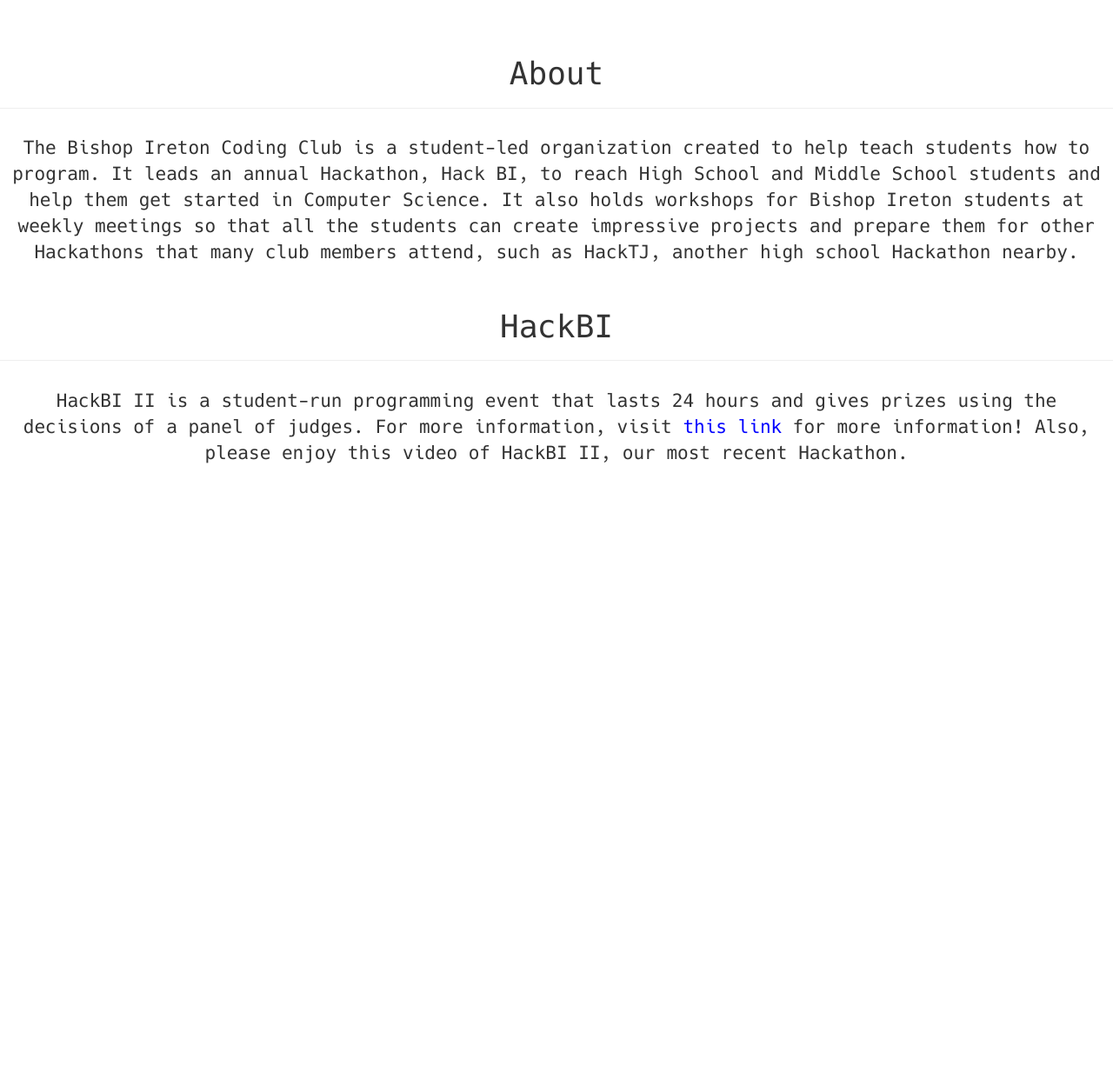
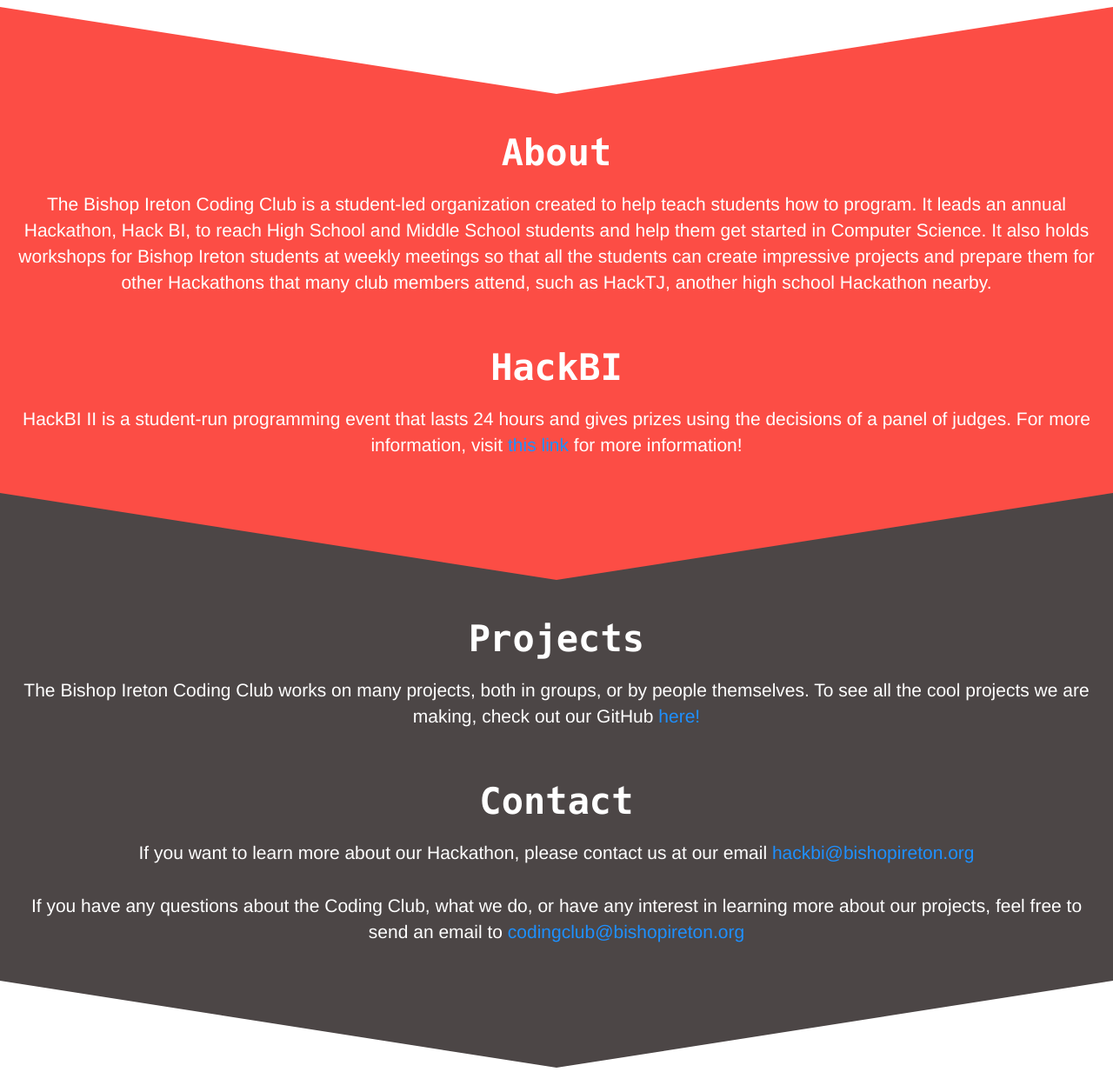
Before and after one commit to wmueller49/Coding-Club-Website, a plain HTML site: page index.html in a window 1280 px wide. Shown: the part 683-1916 px from the top of the page at 87% size. Before the commit the page ends 1239 px from the top, so only its background shows below. Drawn offline with nearby package versions, Linux system fonts and the light colour scheme.

Commit message:
Add files via upload

```diff
--- a/index.html
+++ b/index.html
@@ -24,28 +24,64 @@
 <!-- Use any element to open the sidenav -->
 <span onclick="openNav()" style='font-size: 2em; padding: .5em'; text-align: right>&#9776;</span>
 <div class="jumbotron" style='padding: 2em 2em 2em 2em'>
-  <img src = "img/logo.png"></img>
+  <img src = "img/logo2.png"></img>
+  <!--
   <div class = "text-block">
     <h1 style='text-align: center; font-weight: bold'>Bishop Ireton<h1>
     <h1 style='text-align: center; font-weight: bold'>Coding Club</h1>
   </div>
+-->
 </div>
 
-<div class="page-header" style='text-align: center'>
-  <h1 id = #About>About</h1>
-</div>
-<p>The Bishop Ireton Coding Club is a student-led organization created to help teach students how to
+<section class = "red">
+<svg id="triangleColor1" xmlns="http://www.w3.org/2000/svg" width="100%" height="100" viewBox="0 0 100 100" preserveAspectRatio="none">
+	<path d="M0 0 L50 100 L100 0 Z" />
+</svg>
+
+<div class="div1">
+</br>
+  <h1 style='text-align: center' id = #About>About</h1>
+  <p>The Bishop Ireton Coding Club is a student-led organization created to help teach students how to
   program. It leads an annual Hackathon, Hack BI, to reach High School and Middle School students and
   help them get started in Computer Science. It also holds workshops for Bishop Ireton students at
 weekly meetings so that all the students can create impressive projects and prepare them for other
 Hackathons that many club members attend, such as HackTJ, another high school Hackathon nearby.</p>
+</br>
+  <h1 style='text-align: center' id = #HackBI>HackBI</h1>
+  <p>HackBI II is a student-run programming event that lasts 24 hours and gives prizes using the
+  decisions of a panel of judges. For more information, visit <a href="hackbi.org" style="color:DodgerBlue">this link</a>
+  for more information!</p>
+</div>
+</br>
+</section>
 
-<div class="page-header" style='text-align: center'>
-  <h1 id = #HackBI>HackBI</h1>
+<section class="black">
+<svg id="triangleColor2" xmlns="http://www.w3.org/2000/svg" width="100%" height="100" viewBox="0 0 100 100" preserveAspectRatio="none">
+	<path d="M0 0 L50 100 L100 0 Z" />
+</svg>
+
+<div class="div2">
+</br>
+  <h1 style='text-align: center' id = #Projects>Projects</h1>
+  <p>The Bishop Ireton Coding Club works on many projects, both in groups, or by people
+  themselves. To see all the cool projects we are making, check out our GitHub
+  <a href="" style="color: DodgerBlue">here!</a></p>
+
+</br>
+  <h1 style='text-align: center' id = #Contact>Contact</h1>
+  <p>If you want to learn more about our Hackathon, please contact us at our email <a href = "mailto:hackbi@bishopireton.org" style = 'color: DodgerBlue'>
+  hackbi@bishopireton.org</a></p>
+  <p>If you have any questions about the Coding Club, what we do, or have any interest
+  in learning more about our projects, feel free to send an email to <a href="mailto:codingclub@bishopireton.org" style ='color: DodgerBlue'>
+  codingclub@bishopireton.org</a></p>
 </div>
-<p>HackBI II is a student-run programming event that lasts 24 hours and gives prizes using the
-  decisions of a panel of judges. For more information, visit <a href="hackbi.org" style="color:blue">this link</a>
-  for more information! Also, please enjoy this video of HackBI II, our most recent Hackathon.</p>
+</br>
+</section>
+
+<section class="white">
+<svg id="triangleColor3" xmlns="http://www.w3.org/2000/svg" width="100%" height="100" viewBox="0 0 100 100" preserveAspectRatio="none">
+	<path d="M0 0 L50 100 L100 0 Z" />
+</svg>
 
 </body>
 
--- a/style.css
+++ b/style.css
@@ -8,6 +8,12 @@
   src: url('fonts/Hack-Bold.ttf');
 }
 
+:root{
+  --main-color: #fff;
+  --secondary-color:#ff0000;
+
+}
+
 /* The side navigation menu */
 .sidenav {
     height: 100%; /* 100% Full-height */
@@ -16,7 +22,7 @@
     z-index: 1; /* Stay on top */
     top: 0; /* Stay at the top */
     left: 0;
-    background-color: #ff0000; /* Red*/
+    background-color: #fc4d45; /* Red*/
     overflow-x: hidden; /* Disable horizontal scroll */
     padding-top: 60px; /* Place content 60px from the top */
     transition: 0.5s; /* 0.5 second transition effect to slide in the sidenav */
@@ -26,7 +32,7 @@
 .sidenav a {
     padding: 8px 8px 8px 32px;
     text-decoration: none;
-    font-size: 25px;
+    font-size: 2.5em;
     color: #fff;
     display: block;
     transition: 0.3s;
@@ -62,6 +68,12 @@
   background-color: #fff;
   font-family: Hack-Bold;
 }
+/*
+.jumbotron:hover{
+  font-size: 120%;
+  color: #fc4d45;
+}
+*/
 
 img{
   display: block;
@@ -83,9 +95,54 @@
   font-size: 1.5em;
   padding: .5em;
   text-align: center;
-  font-family: Hack-Regular;
 }
 
 div{
-  font-family: Hack-Regular;
+  background-color: #fff;
 }
+
+h1{
+  font-family: Hack-Bold;
+  font-size: 3em;
+}
+
+#path1 {
+  fill: var(--secondary-color);
+}
+
+.div1{
+  background-color: #fc4d45;
+  color: #fff;
+}
+
+.div2{
+  background-color: #4C4646;
+  color: #fff;
+}
+
+body{
+  background-color: #fff;
+}
+
+#triangleColor1{
+  fill: #fff;
+}
+
+#triangleColor2{
+  fill: #fc4d45;
+}
+#triangleColor3{
+  fill: #4C4646;
+}
+
+.red{
+  background-color: #fc4d45;
+}
+
+.black{
+  background-color: #4C4646;
+}
+
+.white{
+  background-color: #fff;
+}
```
Also changed, not shown: img/logo.png, img/logo2.png (added).
